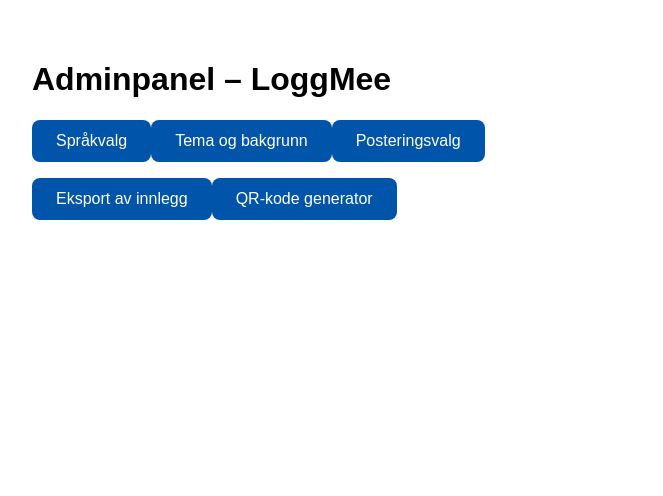
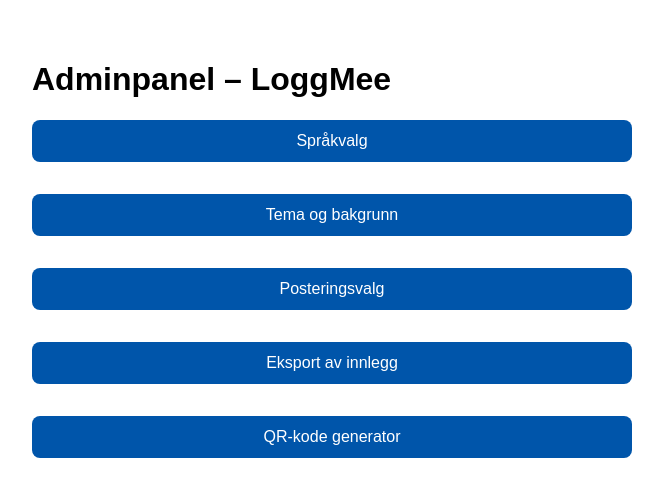
Before and after one commit to Hypermicro-code/LoggMee, a React (Create React App) app: page /admin in a window 1280 px wide. Shown: the top 496 px of the page, without its empty margins (308-971 px from the left). Built offline with nearby package versions, Linux system fonts and the light colour scheme.

Commit message:
Update AdminDashboard.js

```diff
--- a/src/AdminDashboard.js
+++ b/src/AdminDashboard.js
@@ -1,6 +1,4 @@
-// Hovedside for admin-panelet – LoggMee
 // AdminDashboard.js – med modaler og CustomButton
-
 import React, { useState } from 'react';
 import CustomButton from './components/CustomButton';
 import ModalBase from './components/ModalBase';
@@ -14,11 +12,13 @@
     <div style={{ padding: '2rem', maxWidth: '600px', margin: '0 auto', fontFamily: 'sans-serif' }}>
       <h1>Adminpanel – LoggMee</h1>
 
-      <CustomButton onClick={() => setActiveModal('sprak')}>Språkvalg</CustomButton>
-      <CustomButton onClick={() => setActiveModal('tema')}>Tema og bakgrunn</CustomButton>
-      <CustomButton onClick={() => setActiveModal('postering')}>Posteringsvalg</CustomButton>
-      <CustomButton onClick={() => setActiveModal('eksport')}>Eksport av innlegg</CustomButton>
-      <CustomButton onClick={() => window.location.href = '/admin/qr'}>QR-kode generator</CustomButton>
+      <div style={{ display: 'flex', flexDirection: 'column', gap: '1rem' }}>
+        <CustomButton onClick={() => setActiveModal('sprak')}>Språkvalg</CustomButton>
+        <CustomButton onClick={() => setActiveModal('tema')}>Tema og bakgrunn</CustomButton>
+        <CustomButton onClick={() => setActiveModal('postering')}>Posteringsvalg</CustomButton>
+        <CustomButton onClick={() => setActiveModal('eksport')}>Eksport av innlegg</CustomButton>
+        <CustomButton onClick={() => window.location.href = '/admin/qr'}>QR-kode generator</CustomButton>
+      </div>
 
       {/* Modal for språkvalg */}
       {activeModal === 'sprak' && (
```
